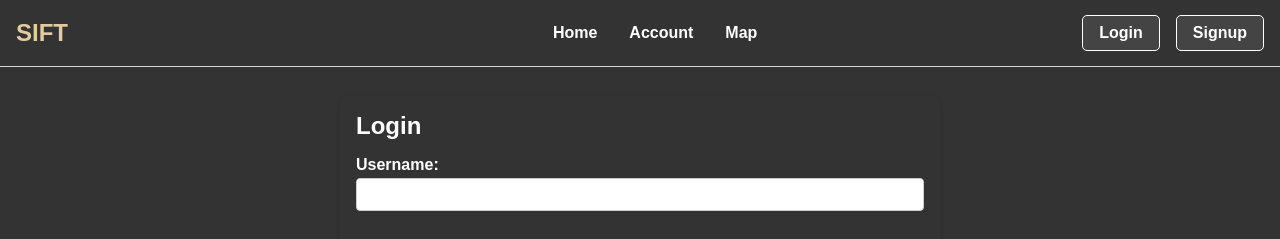
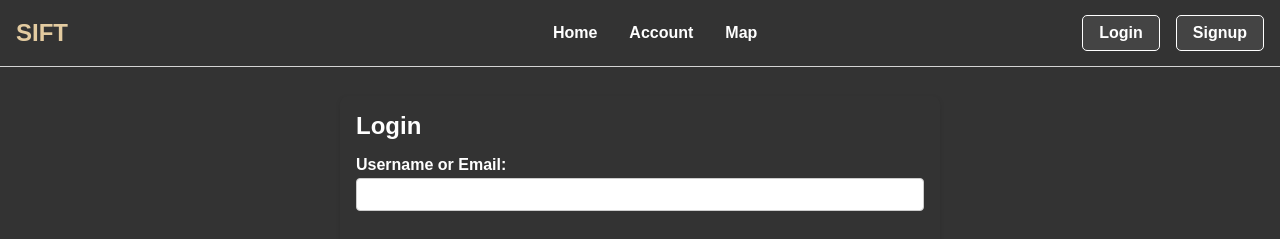
Before and after one commit to jtgraham04/Sift-web-app, a React (Vite) app in the folder Sift-Web-App/: page / in a window 1280 px wide. Shown: the top 239 px of the page. Built offline with nearby package versions, Linux system fonts and the light colour scheme.

Commit message:
updated 1/19

```diff
--- a/Sift-Web-App/package.json
+++ b/Sift-Web-App/package.json
@@ -11,6 +11,7 @@
   },
   "dependencies": {
     "axios": "^1.7.9",
+    "cloudinary": "^2.5.1",
     "react": "^18.3.1",
     "react-dom": "^18.3.1"
   },
--- a/Sift-Web-App/src/App.jsx
+++ b/Sift-Web-App/src/App.jsx
@@ -6,8 +6,6 @@ import MajorSkillsPrompt from './pages/MajorSkillPrompt';
 import Account from './pages/account';
 import Home from './pages/home';
 import MapPage from './pages/MapPage';
-import HomeComponent from './pages/home.jsx'
-import LoginComponent from './pages/login.jsx'
 
 
 
--- a/Sift-Web-App/src/pages/login.jsx
+++ b/Sift-Web-App/src/pages/login.jsx
@@ -33,7 +33,7 @@ function Login() {
         // Handle successful login
         alert("Login successful!");
         // Optionally store token: localStorage.setItem("token", data.token);
-        navigate("/"); // or wherever you want to redirect the user
+        navigate("/home"); // or wherever you want to redirect the user
       } else {
         // Handle errors from the backend
         setError(data.error || "Login failed. Please try again.");
@@ -48,7 +48,7 @@ function Login() {
     <div className="container">
       <h2>Login</h2>
       <form onSubmit={handleLogin}>
-        <label>Username:</label>
+        <label>Username or Email:</label>
         <input
           type="text"
           value={identifier}
```
Also changed, not shown: 1 other file (tests, documents, lock files or other folders).
